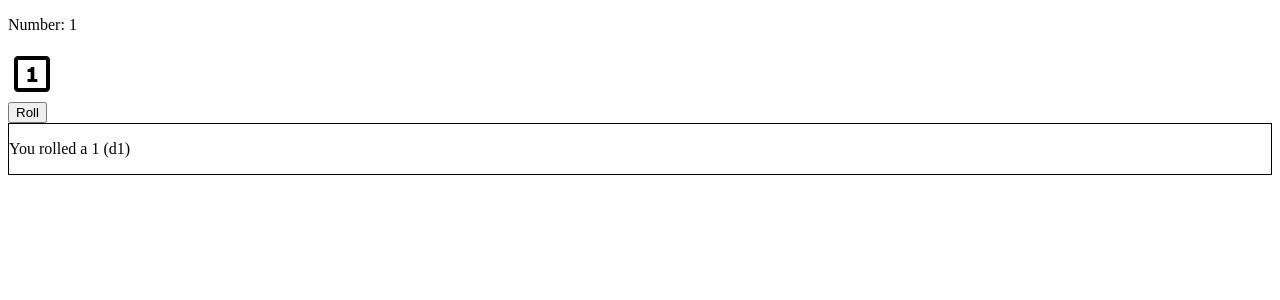
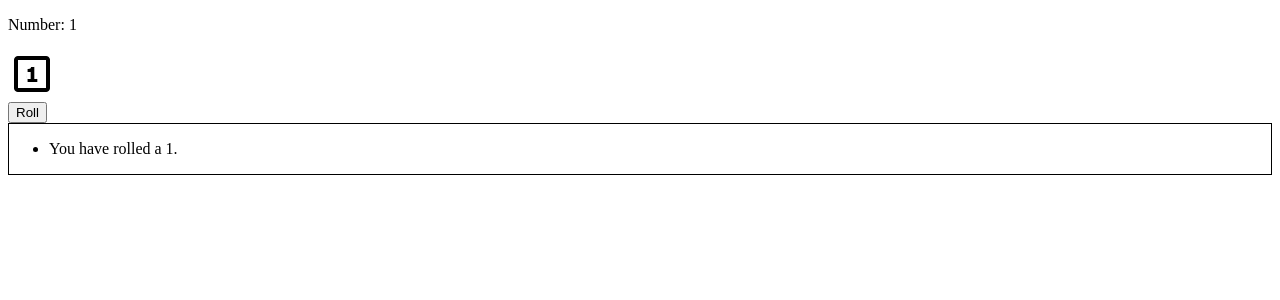
Before and after one commit to ddfilipov/dice-roller, a React (Create React App) app: page / in a window 1280 px wide. Shown: the top 300 px of the page. Built offline with nearby package versions, Linux system fonts and the light colour scheme.

Commit message:
history list working

```diff
--- a/src/App.tsx
+++ b/src/App.tsx
@@ -20,20 +20,23 @@ export interface DieProps {
 
 function App() {
     const [dieRoll, setDieRoll] = useState<DieRollProps>({ side: 1, icon: d6s1 });
-    const addNewRollHistory = (roll: number) => {};
+    const [rollHistory, setRollHistory] = useState<number[]>([]);
+    const addNewRollHistory = () => {
+        setRollHistory([...rollHistory, dieRoll.side]);
+    };
     const sixSidedDie = {
         side: [1, 2, 3, 4, 5, 6],
         icon: [d6s1, d6s2, d6s3, d6s4, d6s5, d6s6],
     };
 
-    useEffect(()=>{
-        addNewRollHistory(dieRoll.side);
-    },[dieRoll])
+    useEffect(() => {
+        addNewRollHistory();
+    }, [dieRoll]);
 
     return (
         <div className="App">
             <DiceSelector die={sixSidedDie} dieRoll={dieRoll} setDieRoll={setDieRoll} />
-            <RollHistory dieRoll={dieRoll.side}/>
+            <RollHistory rolls={rollHistory} />
         </div>
     );
 }
--- a/src/components/organisms/RollHistory.tsx
+++ b/src/components/organisms/RollHistory.tsx
@@ -5,16 +5,18 @@ const Container = styled.div`
     border: 1px solid black;
 `;
 
-interface RollHistoryProps{
-    dieRoll: number;
+interface RollHistoryProps {
+    rolls: number[];
 }
 
-export const RollHistory: FC<RollHistoryProps> = ({dieRoll}) => {
+export const RollHistory: FC<RollHistoryProps> = ({ rolls }) => {
     return (
         <Container>
-            <div>
-                <p>You rolled a {dieRoll} (d{dieRoll})</p>
-            </div>
+            <ul>
+                {rolls.map((roll, index) => (
+                    <li key={index}>You have rolled a {roll}.</li>
+                ))}
+            </ul>
         </Container>
     );
 };
```
